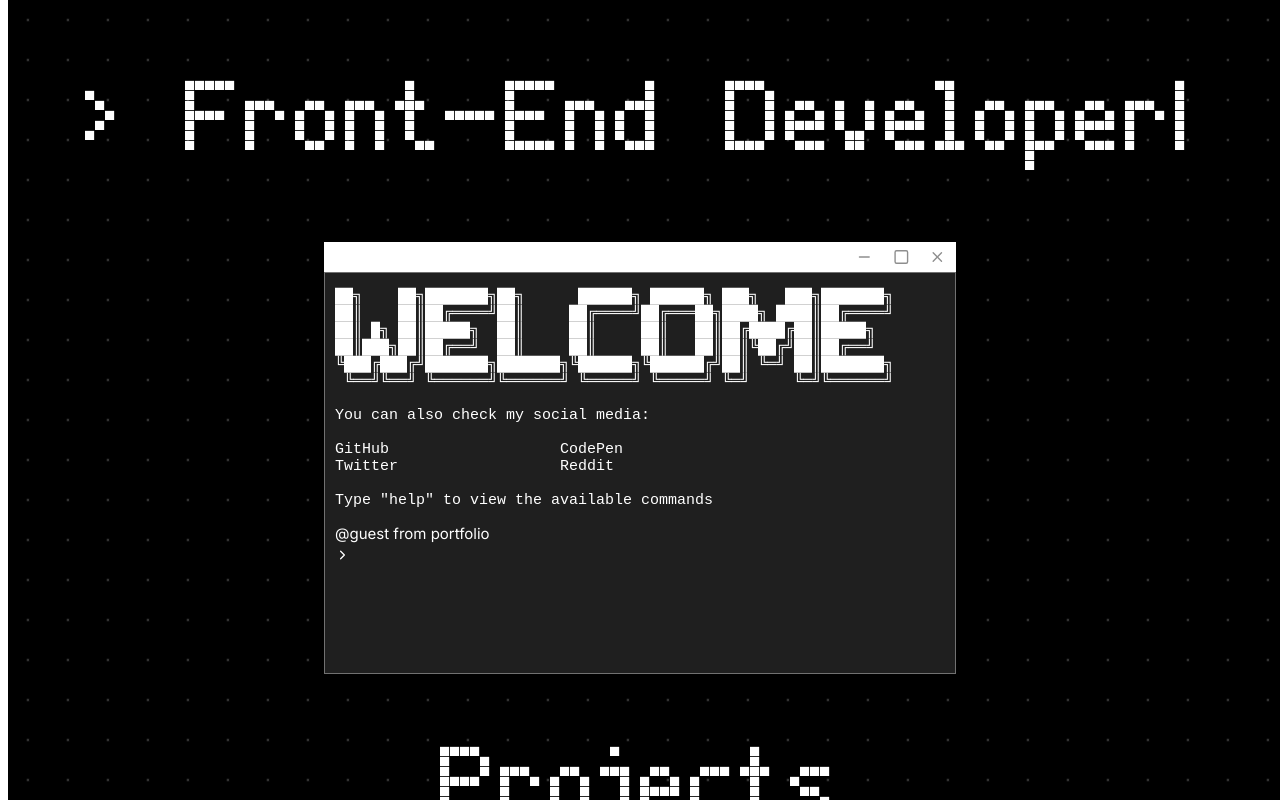
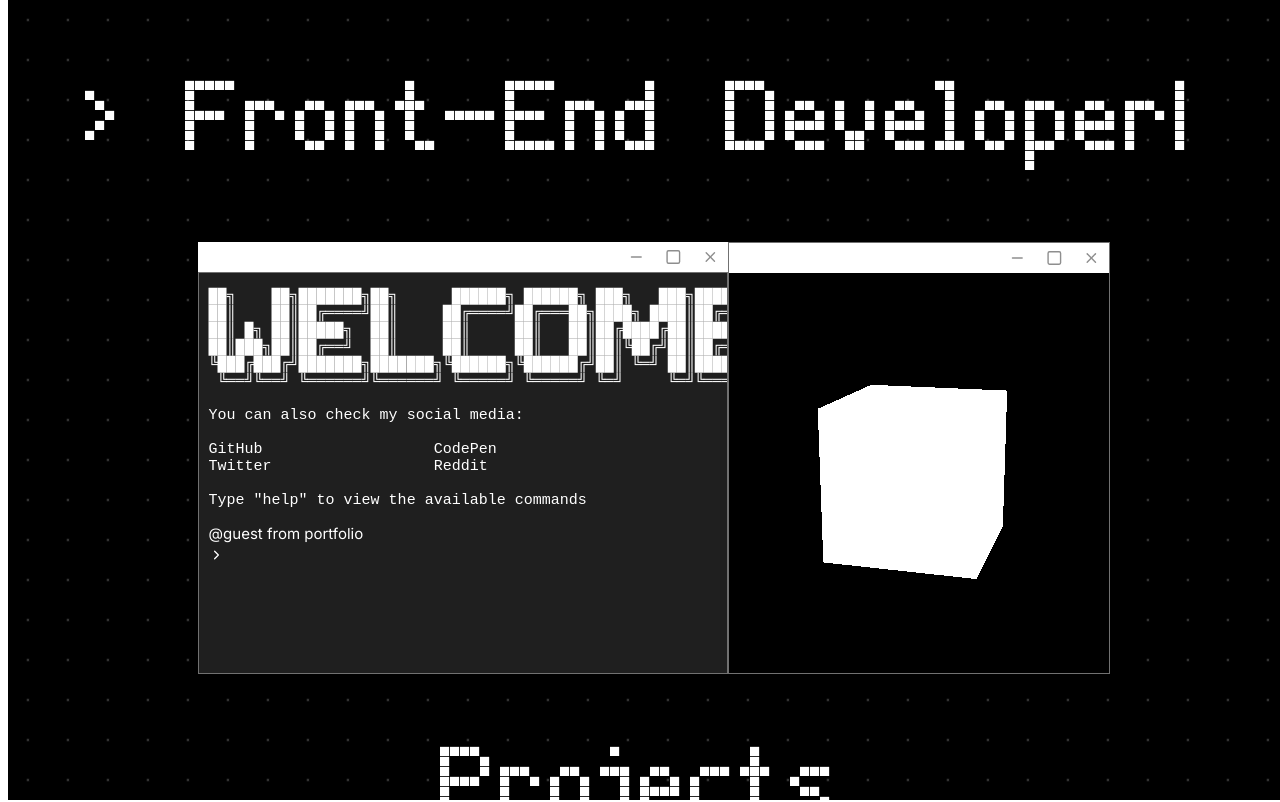
Before and after one commit to AB10110F/Portfolio-TUI, a Next.js app: page / in a window 1280 px wide. Shown: the top 802 px of the page. Built offline with nearby package versions, Linux system fonts and the light colour scheme.

Commit message:
3DModel-component

```diff
--- a/package.json
+++ b/package.json
@@ -13,6 +13,7 @@
     "@types/p5": "^1.6.2",
     "@types/react": "18.2.7",
     "@types/react-dom": "18.2.4",
+    "@types/three": "^0.154.0",
     "eslint": "8.41.0",
     "eslint-config-next": "13.4.4",
     "lucide-react": "^0.260.0",
@@ -20,6 +21,7 @@
     "p5": "^1.6.0",
     "react": "18.2.0",
     "react-dom": "18.2.0",
+    "three": "^0.154.0",
     "typescript": "5.0.4"
   }
 }
--- a/src/app/page.module.css
+++ b/src/app/page.module.css
@@ -10,6 +10,26 @@
 .main h1
 {
   font-size: 100px;
+}
+
+.home
+{
+  width: 70%;
+  display: flex;
+  flex-direction: row;
+  justify-content: space-between;
+}
+
+.canvasContainer
+{
+  width: 380px;
+  background-color: rgb(31, 31, 31);
+  border: 1px solid rgb(113, 113, 113);
+}
+
+.canvasContent
+{
+  height: 180px;
 }
 
 .projects
--- a/src/app/page.tsx
+++ b/src/app/page.tsx
@@ -3,6 +3,7 @@ import styles from './page.module.css'
 import { Metadata } from 'next'
 import  Terminal  from '@/components/Terminal'
 import Typewriter from '@/components/Typewriter'
+import Model from '@/components/Model'
 import localFont from 'next/font/local'
 import { ChevronRight, X, Minus, Square } from 'lucide-react';
 
@@ -12,7 +13,21 @@ export default function Home() {
   return (
     <main className={styles.main}>
       <Typewriter text={'  Front-End Developer'}/> {/* TODO What is wrong with the position 1? */}
-      <Terminal/>
+        <div className={styles.home}>
+            <Terminal/>
+            <div className={styles.canvasContainer}>
+                <section className={styles.windowOptions}>
+                    <article>
+                        <Minus />
+                        <Square />
+                        <X />
+                    </article>
+                </section>
+                <section className={styles.canvasContent}>
+                    <Model/>
+                </section>
+            </div>
+        </div>
       <h1 className={dotFont.className}>Projects</h1>
       <div className={styles.projects}>
           <div className={styles.windowContainer}>
--- /dev/null
+++ b/src/components/Model.tsx
@@ -0,0 +1,51 @@
+"use client"
+import React, { useEffect, useRef } from 'react';
+import * as THREE from 'three';
+
+
+
+const AsciiCube = () => {
+    const canvasRef = useRef<HTMLCanvasElement>(null!);
+
+    useEffect(() => {
+      const canvas = canvasRef.current;
+      const renderer = new THREE.WebGLRenderer({ canvas });
+
+      const width = 380;
+      const height = 400;
+
+      canvas.style.width = `${width}px`;
+      canvas.style.height = `${height}px`;
+
+      renderer.setSize(width, height);
+
+      const scene = new THREE.Scene();
+      const camera = new THREE.PerspectiveCamera(
+        30,
+        width / height,
+        0.1,
+        1000
+      );
+      camera.position.z = 5;
+
+      const geometry = new THREE.BoxGeometry(1, 1, 1);
+      const material = new THREE.MeshBasicMaterial({ color: 0xffffff });
+      const cube = new THREE.Mesh(geometry, material);
+      scene.add(cube);
+
+      const animate = () => {
+        requestAnimationFrame(animate);
+
+        cube.rotation.x += 0.01;
+        cube.rotation.y += 0.01;
+
+        renderer.render(scene, camera);
+      };
+
+      animate();
+    }, []);
+
+    return <canvas ref={canvasRef} />;
+  };
+
+  export default AsciiCube;
--- a/src/css/terminal.module.css
+++ b/src/css/terminal.module.css
@@ -1,6 +1,6 @@
 .windowContainer
 {
-    width: 50%;
+    width: 60%;
     box-sizing: border-box;
     animation: bottom 1s ease;
 }
```
Also changed, not shown: 1 other file (tests, documents, lock files or other folders).
